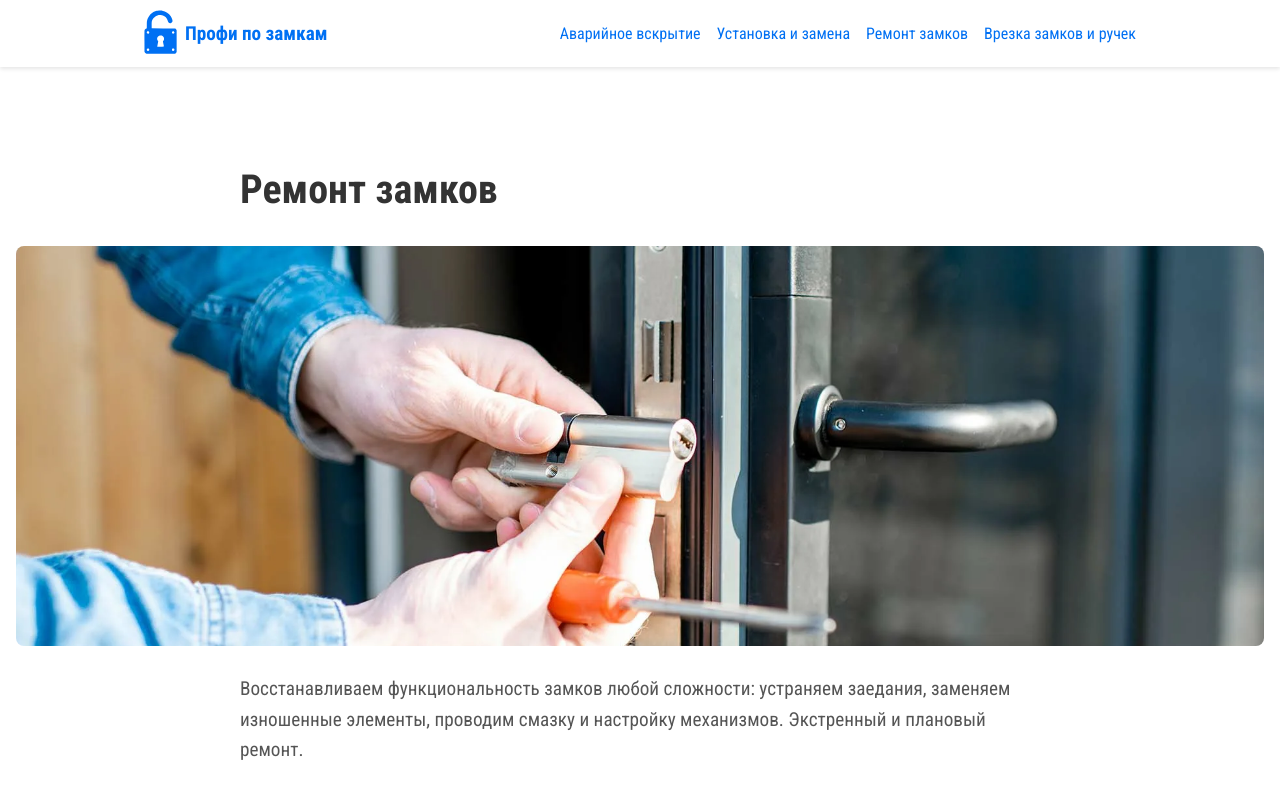
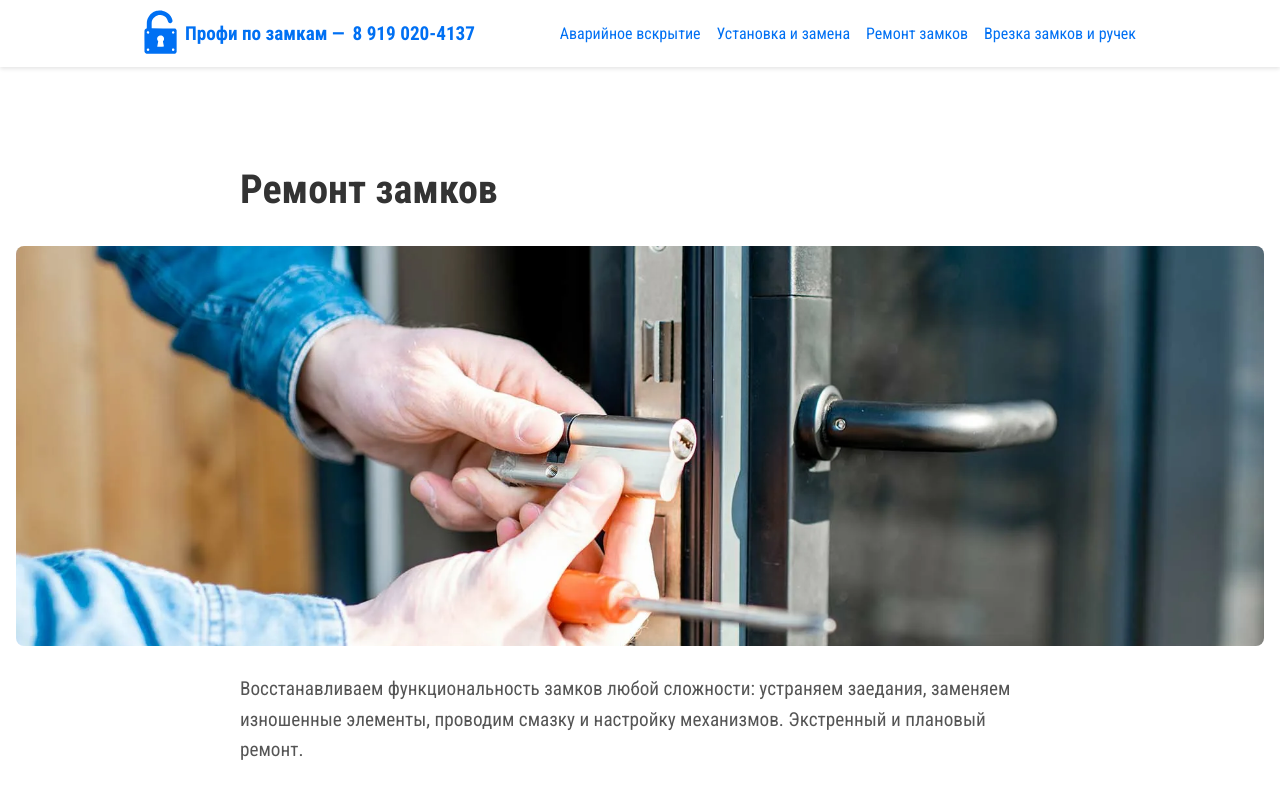
Before and after one commit to riflemanIm/locksmith-promo, a Next.js app: page /lock-repair in a window 1280 px wide. Shown: the top 791 px of the page. Built offline with nearby package versions, Linux system fonts and the light colour scheme.

Commit message:
feat: tel, remove Contact

```diff
--- a/components/Nav.js
+++ b/components/Nav.js
@@ -14,10 +14,17 @@ export default function Nav() {
               <img src="/logo.svg" alt="Профи по замкам" height={44} />
             </Link>
           </div>
-
           <div className="logo_text">
             <Link href="/" aria-label="Профи по замкам — главная">
-              Профи по замкам
+              Профи по замкам —
+            </Link>
+          </div>
+          <div className="logo_tel">
+            <Link
+              href="tel:+79190204137"
+              aria-label="Профи по замкам — телефон"
+            >
+              8 919 020-4137
             </Link>
           </div>
         </div>
@@ -74,9 +81,17 @@ export default function Nav() {
           margin-left: 0.5rem;
           font-size: 1.2rem;
           font-weight: 600;
-          color: #0070f3;
+          color: rgb(27, 38, 51);
           display: none;
         }
+
+        .logo_tel {
+          margin-left: 0.5rem;
+          font-size: 1.2rem;
+          font-weight: 600;
+          color: #0070f3;
+        }
+
         /* Показываем текст логотипа только на десктопе */
         @media (min-width: 768px) {
           .logo_text {
--- a/pages/emergency-unlocking.js
+++ b/pages/emergency-unlocking.js
@@ -1,7 +1,8 @@
 // pages/emergency-unlocking.js
 import Head from "next/head";
 import Nav from "../components/Nav";
-import Contact from "../components/Contact";
+
+import Image from "next/image";
 export default function EmergencyUnlocking() {
   return (
     <>
@@ -34,7 +35,7 @@ export default function EmergencyUnlocking() {
           <li>Опыт более 10 лет</li>
         </ul>
       </main>
-      <Contact />
+      {/* <Contact /> */}
       <style jsx>{`
         .service {
           padding: 4rem 1rem;
--- a/pages/index.js
+++ b/pages/index.js
@@ -4,7 +4,6 @@ import Nav from "../components/Nav";
 import Hero from "../components/Hero";
 import Services from "../components/Services";
 import Prices from "../components/Prices";
-import Contact from "../components/Contact";
 
 export default function Home() {
   const siteUrl = "https://your-domain.com"; // замените на ваш URL
@@ -74,7 +73,7 @@ export default function Home() {
       <Hero />
       <Services />
       <Prices />
-      <Contact />
+      {/* <Contact /> */}
     </>
   );
 }
--- a/pages/installation-replacement.js
+++ b/pages/installation-replacement.js
@@ -1,7 +1,7 @@
 // pages/installation-replacement.js
 import Head from "next/head";
 import Nav from "../components/Nav";
-import Contact from "../components/Contact";
+
 export default function InstallationReplacement() {
   return (
     <>
@@ -39,7 +39,7 @@ export default function InstallationReplacement() {
           <li>Гарантия до 2 лет</li>
         </ul>
       </main>
-      <Contact />
+      {/* <Contact /> */}
       <style jsx>{`
         .service {
           padding: 4rem 1rem;
--- a/pages/lock-repair.js
+++ b/pages/lock-repair.js
@@ -1,7 +1,7 @@
 // pages/lock-repair.js
 import Head from "next/head";
 import Nav from "../components/Nav";
-import Contact from "../components/Contact";
+
 export default function LockRepair() {
   return (
     <>
@@ -38,7 +38,7 @@ export default function LockRepair() {
           <li>Гарантия качества</li>
         </ul>
       </main>
-      <Contact />
+      {/* <Contact /> */}
       <style jsx>{`
         .service {
           padding: 4rem 1rem;
--- a/pages/mortise-door-components.js
+++ b/pages/mortise-door-components.js
@@ -1,7 +1,7 @@
 // pages/mortise-door-components.js
 import Head from "next/head";
 import Nav from "../components/Nav";
-import Contact from "../components/Contact";
+
 export default function MortiseDoorComponents() {
   return (
     <>
@@ -38,7 +38,7 @@ export default function MortiseDoorComponents() {
           <li>Совместимость с любыми механизмами</li>
         </ul>
       </main>
-      <Contact />
+      {/* <Contact /> */}
       <style jsx>{`
         .service {
           padding: 4rem 1rem;
```
Also changed, not shown: components/Hero.js (+6 -2 lines).
